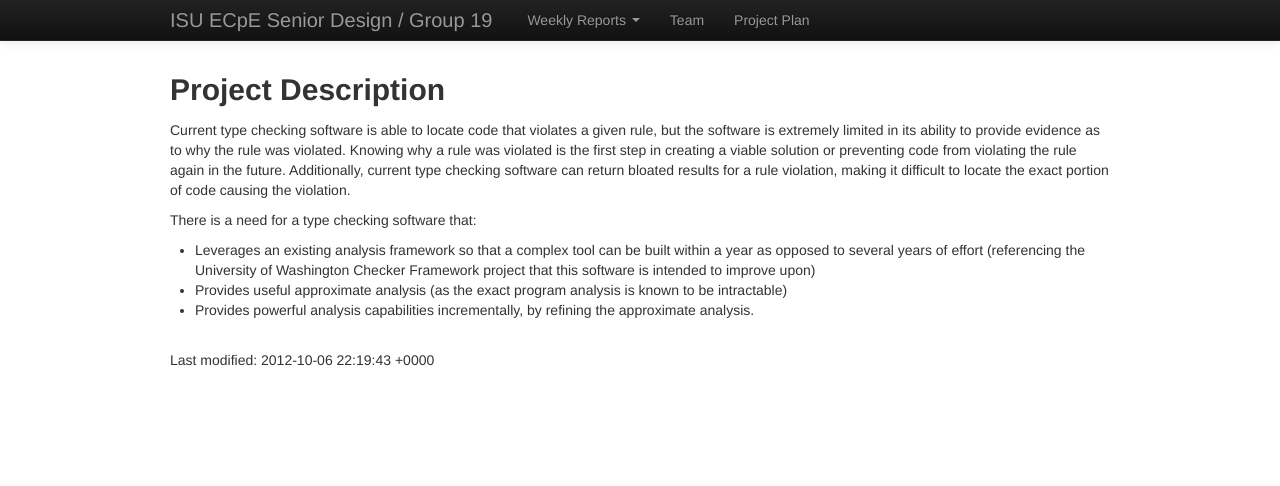
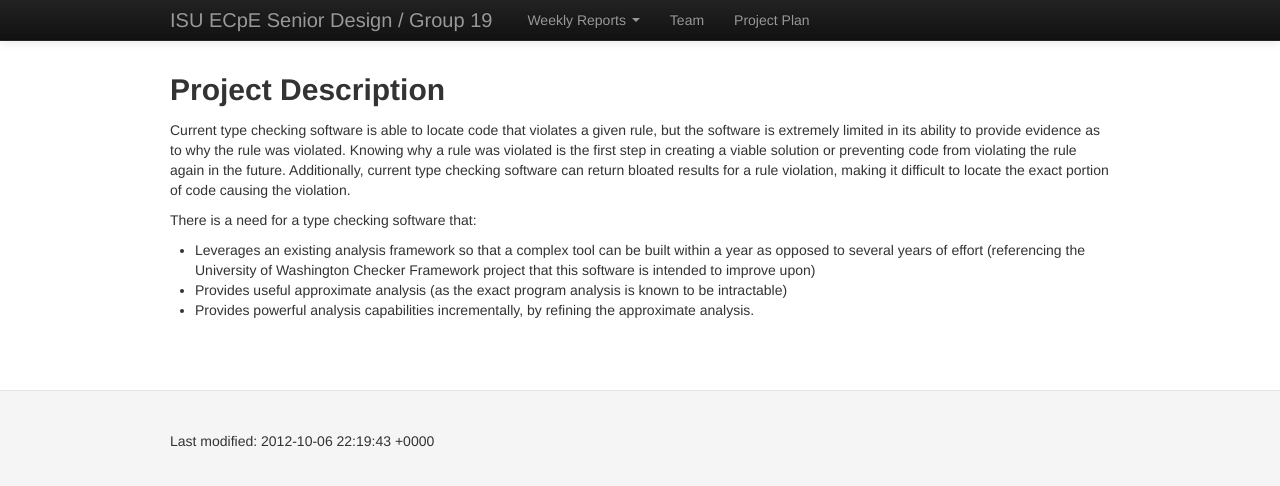
Before and after one commit to IASTATE-May1319/website, a Jekyll site: the page built from index.md, in a window 1280 px wide. Shown: the top 486 px of the page. Built offline with Jekyll 4.4.1, drawn with Linux system fonts in a browser that asks for light colours; Markdown is read by kramdown in place of the engine named in the settings.

Commit message:
Make the footer have a background color

```diff
--- a/_layouts/base.html
+++ b/_layouts/base.html
@@ -10,6 +10,12 @@
 <style type="text/css">
   body {
     padding-top: 60px;
+  }
+  .footer {
+    background-color: #F5F5F5;
+    border-top: 1px solid #E5E5E5;
+    margin-top: 40px;
+    padding: 40px 0;
   }
 </style>
 
```
